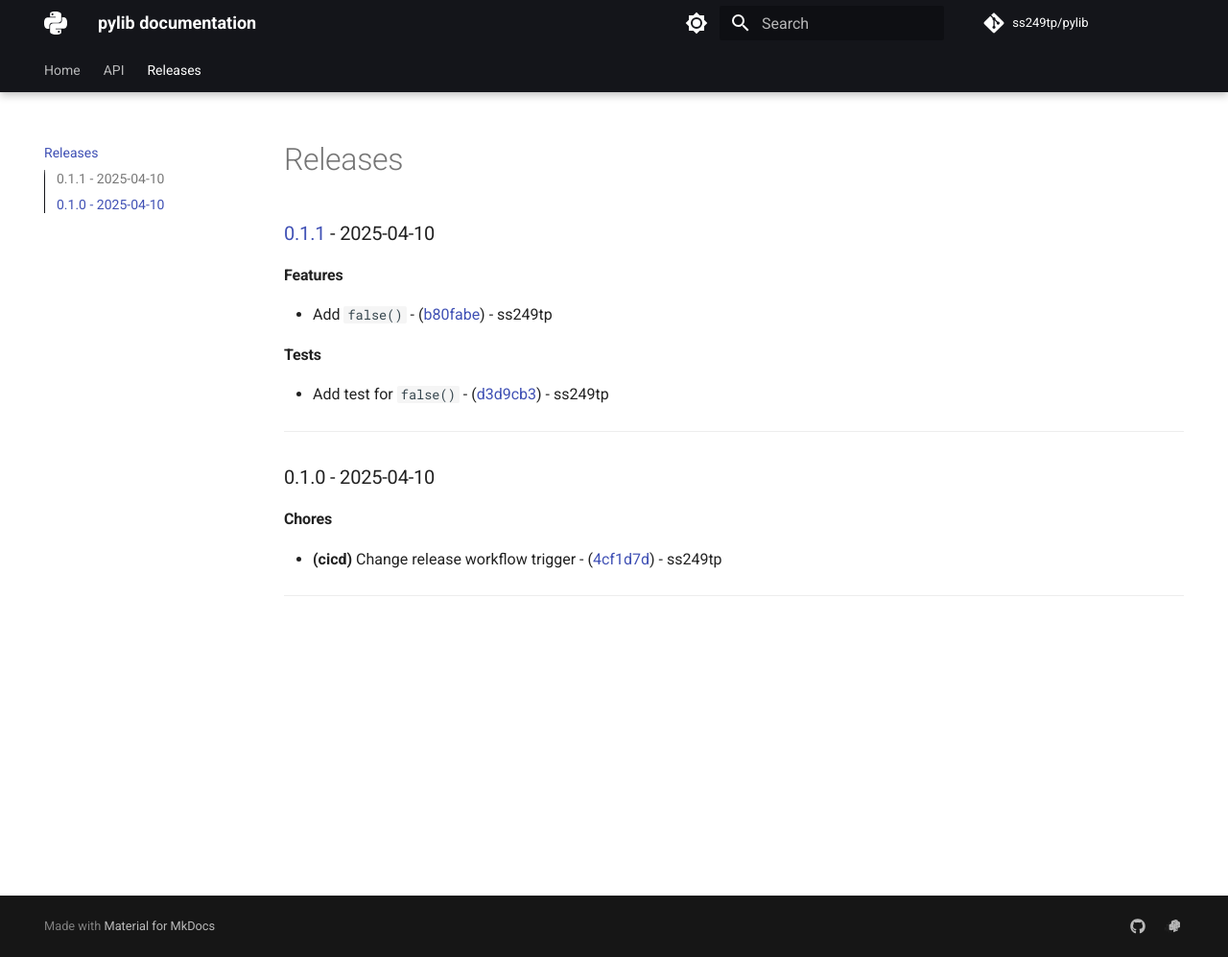
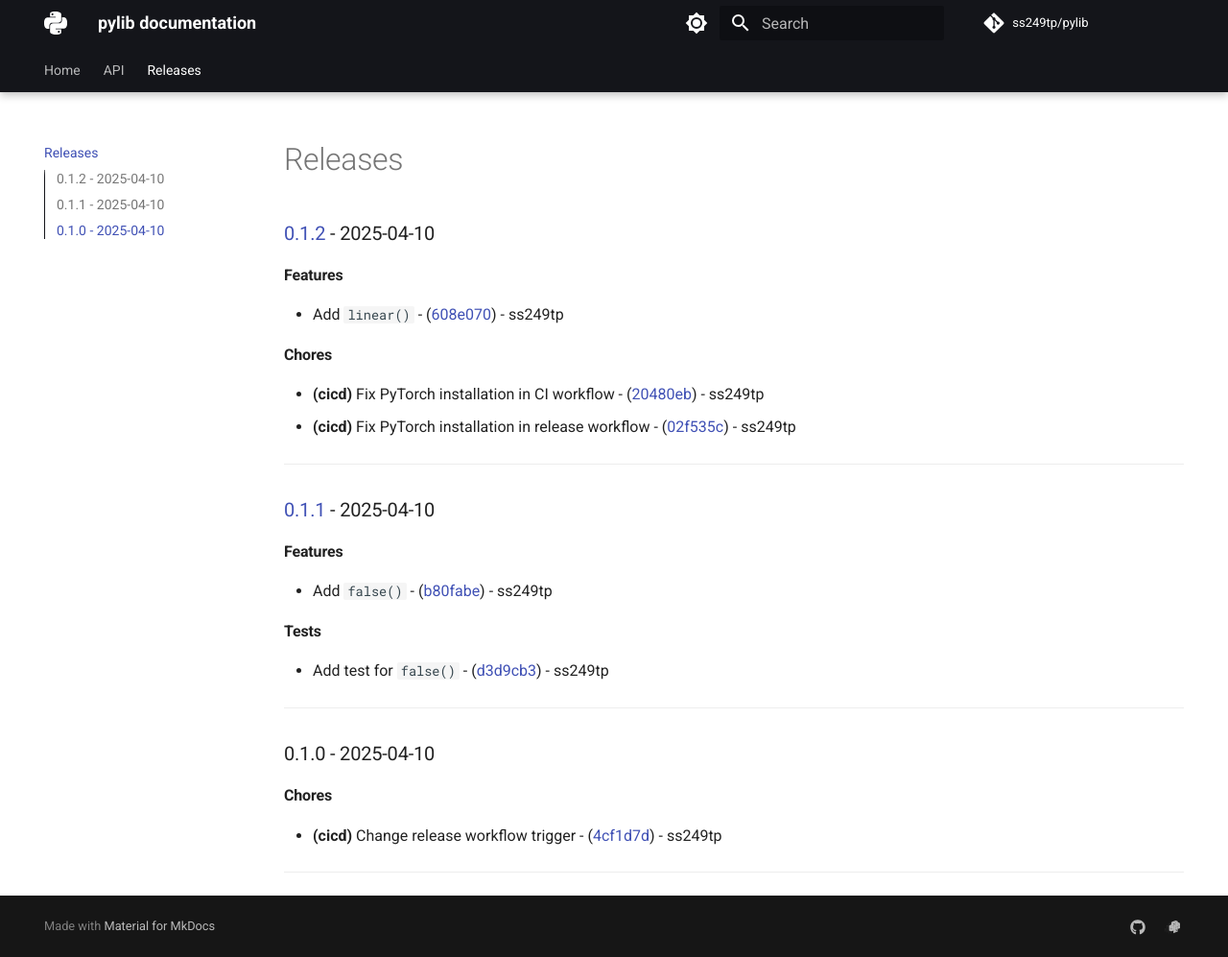
Before and after one commit to ss249tp/pylib, an MkDocs documentation site: the page built from docs/releases.md, in a window 1280 px wide and 997 px high. Shown: the whole window at 96% size. Built offline with MkDocs 1.6.1 and Material for MkDocs 9.7.7, drawn with Linux system fonts in a browser that asks for light colours; comment, search, counter and statistics services are not loaded.

Commit message:
chore(release): v0.1.2 (#3)

```diff
--- a/docs/releases.md
+++ b/docs/releases.md
@@ -1,3 +1,16 @@
+
+### [0.1.2](https://github.com/ss249tp/pylib/compare/v0.1.1..v0.1.2) - 2025-04-10
+
+#### Features
+
+- Add `linear()` - ([608e070](https://github.com/ss249tp/pylib/commit/608e070531851c932f1e66d1ad96fea105820108)) - ss249tp
+
+#### Chores
+
+- **(cicd)** Fix PyTorch installation in CI workflow - ([20480eb](https://github.com/ss249tp/pylib/commit/20480ebebf67c5f22a86882ad6dc1d45245776ad)) - ss249tp
+- **(cicd)** Fix PyTorch installation in release workflow - ([02f535c](https://github.com/ss249tp/pylib/commit/02f535c944a6820983662d3054ef7943168c14fc)) - ss249tp
+
+---
 
 ### [0.1.1](https://github.com/ss249tp/pylib/compare/v0.1.0..v0.1.1) - 2025-04-10
 
--- a/pyproject.toml
+++ b/pyproject.toml
@@ -22,7 +22,7 @@ packages = ["src/pylib"]  # Mandatory if project name and module import name are
 
 [project]
 name = "ss249tp-pylib"
-version = "0.1.1"
+version = "0.1.2"
 description = "Add your description here"
 authors = [
     { name = "ss249tp", email = "ss249.tp@gmail.com" }
```
Also changed, not shown: CHANGELOG.md (+13 -0 lines), 1 other file.
